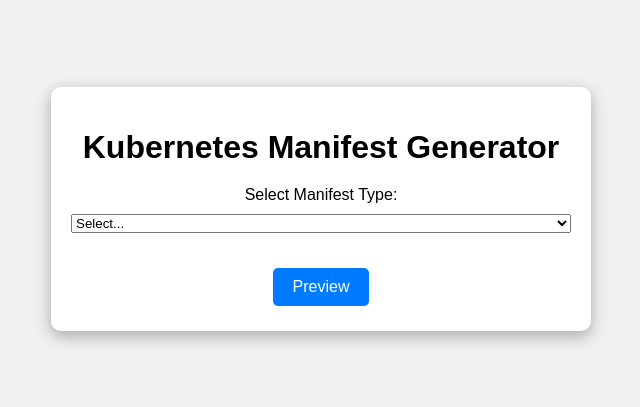
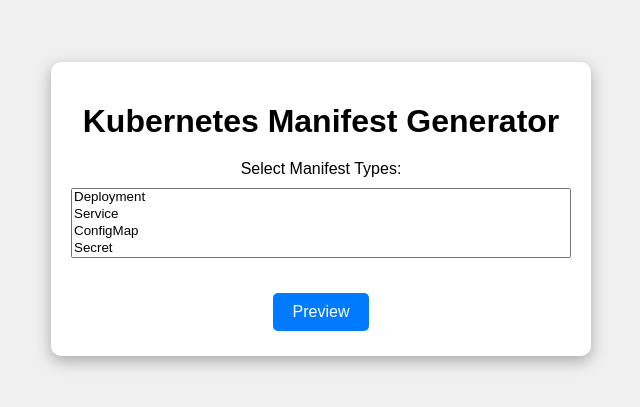
Before and after one commit to deeeye2/test-funct, a website: page public/index.html in a window 1280 px wide. Shown: the part 191-598 px from the top of the page, without its empty margins (319-959 px from the left). Drawn offline with Linux system fonts and the light colour scheme.

Commit message:
Update index.html

```diff
--- a/public/index.html
+++ b/public/index.html
@@ -10,9 +10,8 @@
     <div class="container">
         <h1>Kubernetes Manifest Generator</h1>
         <form id="manifestForm" class="form">
-            <label for="manifestType">Select Manifest Type:</label>
-            <select id="manifestType" name="manifestType" onchange="updateForm()">
-                <option value="">Select...</option>
+            <label for="manifestType">Select Manifest Types:</label>
+            <select id="manifestType" name="manifestType" multiple onchange="updateForm()">
                 <option value="Deployment">Deployment</option>
                 <option value="Service">Service</option>
                 <option value="ConfigMap">ConfigMap</option>
@@ -44,9 +43,3 @@
     <script src="script.js"></script>
 </body>
 </html>
-
-
-
-    <script src="script.js"></script>
-</body>
-</html>
```
